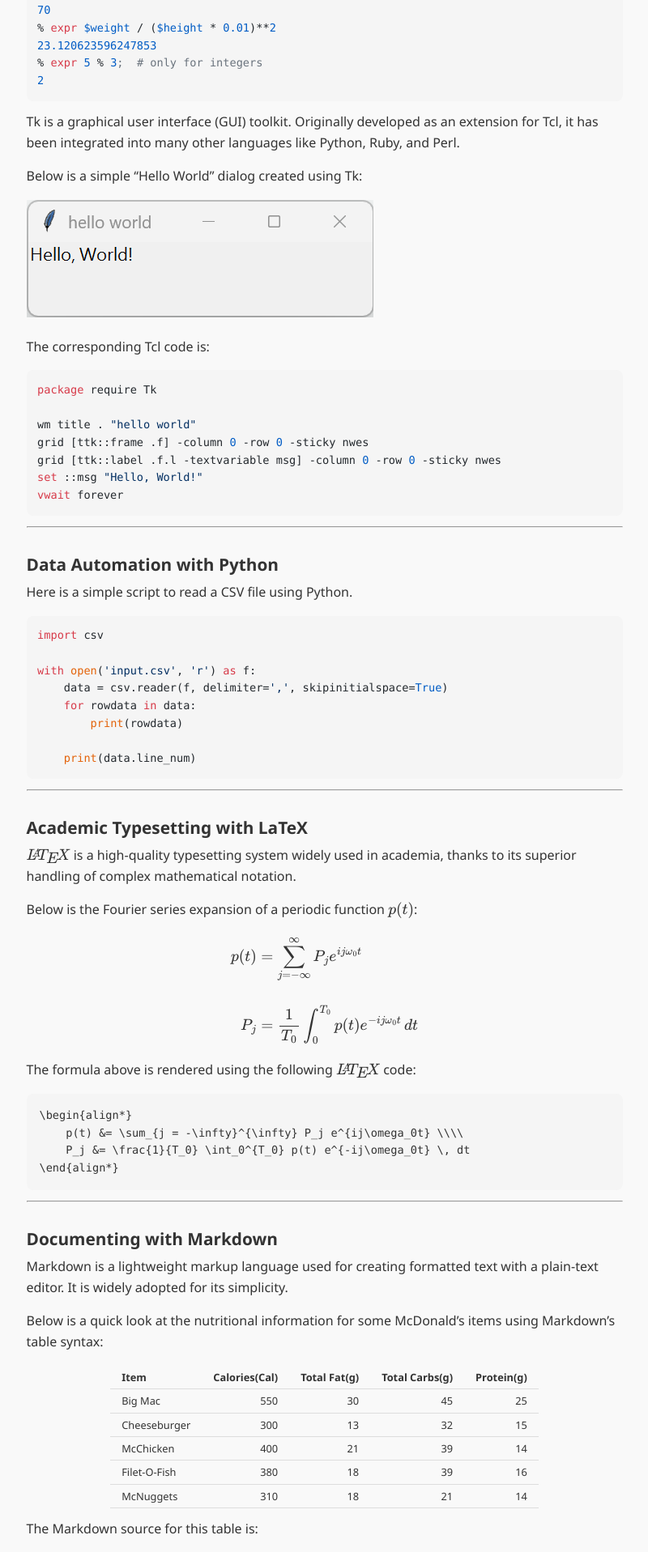
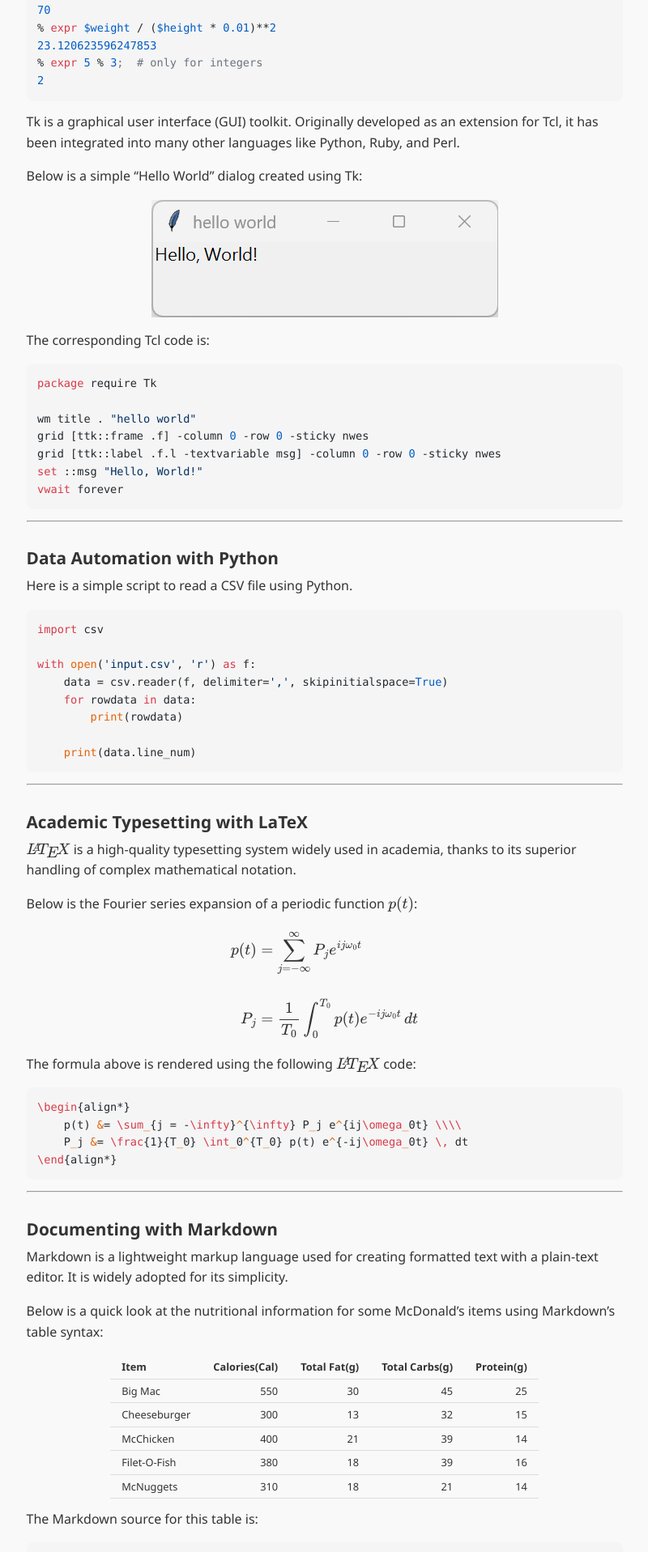
Before and after one commit to wyatthoho/wyatthoho.github.io, a Jekyll site: the page built from index.md, in a window 1280 px wide. Shown: the part 613-2530 px from the top of the page at 81% size, without its empty margins (232-1032 px from the left). Built offline with Jekyll 4.4.1, drawn with Linux system fonts in a browser that asks for light colours; nearby versions of some CDN libraries; some of the changed text lies outside the part shown.

Commit message:
add js script for latex and markdown, specify style for img

````diff
--- a/_layouts/default.html
+++ b/_layouts/default.html
@@ -12,6 +12,8 @@
     <script src="https://cdnjs.cloudflare.com/ajax/libs/highlight.js/11.9.0/highlight.min.js"></script>
     <script src="https://cdnjs.cloudflare.com/ajax/libs/highlight.js/11.9.0/languages/python.min.js"></script>
     <script src="https://cdnjs.cloudflare.com/ajax/libs/highlight.js/11.9.0/languages/tcl.min.js"></script>
+    <script src="https://cdnjs.cloudflare.com/ajax/libs/highlight.js/11.9.0/languages/latex.min.js"></script>
+    <script src="https://cdnjs.cloudflare.com/ajax/libs/highlight.js/11.9.0/languages/markdown.min.js"></script>
     <script>hljs.highlightAll();</script>
 
     <!-- MathJax for rendering LaTeX -->
@@ -22,7 +24,17 @@
             }
         };
     </script>
-    <script async_="True" id="MathJax-script" src="https://cdn.jsdelivr.net/npm/mathjax@3/es5/tex-mml-chtml.js"type="text/javascript"></script>
+    <script async_="True" id="MathJax-script" src="https://cdn.jsdelivr.net/npm/mathjax@3/es5/tex-mml-chtml.js"
+        type="text/javascript"></script>
+
+    <style>
+        img {
+            display: block;
+            margin: 0 auto;
+            max-width: none;
+            height: auto;
+        }
+    </style>
 </head>
 
 <body>
--- a/index.md
+++ b/index.md
@@ -119,7 +119,7 @@ McDonald's items using Markdown's table syntax:
 
 The Markdown source for this table is:
 
-```
+```Markdown
 | Item         | Calories(Cal) | Total Fat(g) | Total Carbs(g) | Protein(g) |
 | :----------- | ------------: | -----------: | -------------: | ---------: |
 | Big Mac      |           550 |           30 |             45 |         25 |
````
